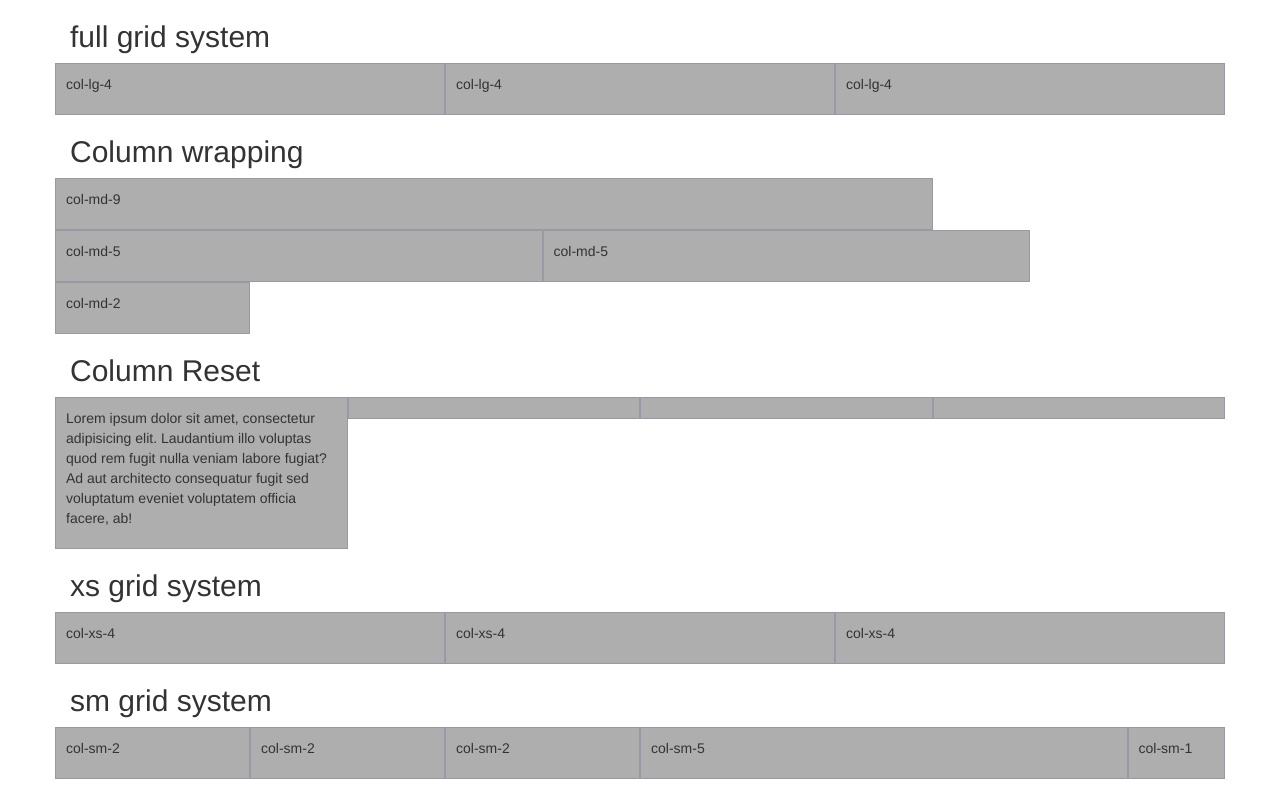
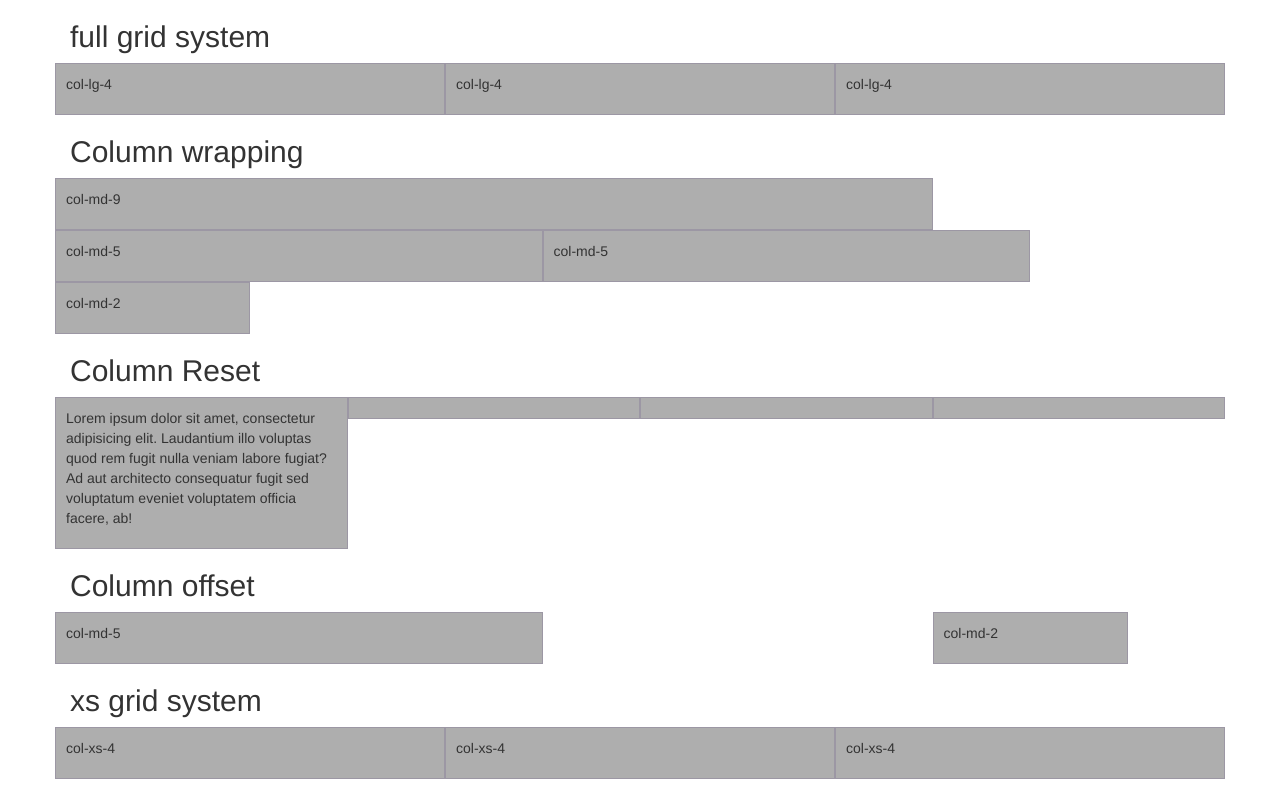
Before and after one commit to geckoswagger/grid-system, a plain HTML site: page index.html in a window 1280 px wide. Shown: the top 796 px of the page. Drawn offline with Linux system fonts and the light colour scheme.

Commit message:
column offset

```diff
--- a/index.html
+++ b/index.html
@@ -72,6 +72,16 @@
 				</div>
 			</div>
 
+			<h2>Column offset</h2>
+			<div class="row show-grid">
+				<div class="col-md-5">
+					<p>col-md-5</p>
+				</div>
+				<div class="col-md-2 col-md-offset-4">
+					<p>col-md-2</p>
+				</div>
+			</div>
+
 		<h2>xs grid system</h2>
 		<div class="row show-grid">
 		<div class="col-xs-4">
```
